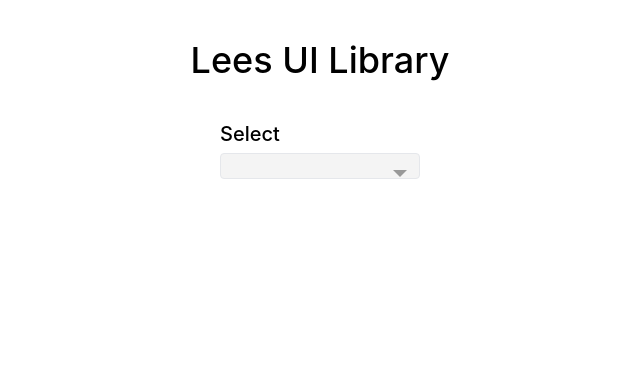
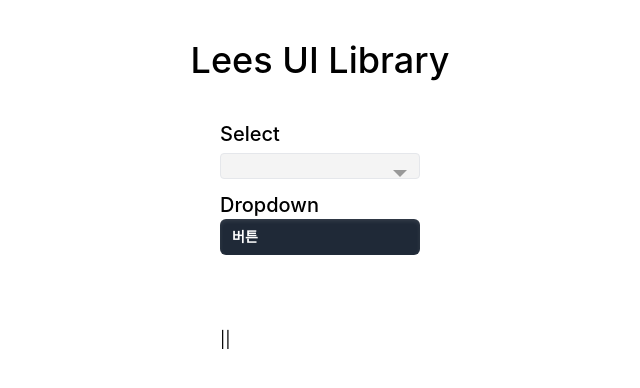
Before and after one commit to elast-ui-lab/elast-ui, a React (Create React App) app in the folder lees-ui/: page / in a window 1280 px wide. Shown: the top 388 px of the page, without its empty margins (320-960 px from the left). Built offline with nearby package versions, Linux system fonts and the light colour scheme.

Commit message:
Feat: dropdown 컴포넌트 생성 및 기본 로직 구현

```diff
--- a/lees-ui/src/App.tsx
+++ b/lees-ui/src/App.tsx
@@ -2,7 +2,7 @@ import React from "react";
 import "./App.css";
 import { Select } from "./components/select/select";
 import styled from "styled-components";
-
+import { Dropdown } from "./components/dropdown/dropdown";
 const selectList = [
   { name: "이은혁", value: "Eunhyeok Lee" },
   { name: "이수연", value: "Sooyeon Lee" },
@@ -32,6 +32,25 @@ function App() {
           </Select.OptionWrapper>
         </Select>
       </div>
+      <div className="w-[200px]">
+        <h3 className="text-xl font-medium">Dropdown</h3>
+        <Dropdown>
+          <Dropdown.Trigger className="inline-flex items-center gap-2 rounded-md bg-gray-800 py-1.5 px-3 text-sm/6 font-semibold text-white shadow-inner shadow-white/10 focus:outline-none data-[hover]:bg-gray-700 data-[open]:bg-gray-700 data-[focus]:outline-1 data-[focus]:outline-white">
+            버튼
+          </Dropdown.Trigger>
+          <Dropdown.ItemWrapper className="w-[52px] text-black">
+            <Dropdown.Item value={"option1"} className="group flex w-full items-center gap-2 rounded-lg py-1.5 px-3 data-[focus]:bg-white/10">
+              옵션1
+            </Dropdown.Item>
+            <Dropdown.Item value={"option2"} className="group flex w-full items-center gap-2 rounded-lg py-1.5 px-3 data-[focus]:bg-white/10">
+              옵션2
+            </Dropdown.Item>
+            <Dropdown.Item value={"option3"} className="group flex w-full items-center gap-2 rounded-lg py-1.5 px-3 data-[focus]:bg-white/10">
+              옵션3
+            </Dropdown.Item>
+          </Dropdown.ItemWrapper>
+        </Dropdown>
+      </div>
     </div>
   );
 }
--- /dev/null
+++ b/lees-ui/src/components/dropdown/dropdown.tsx
@@ -0,0 +1,121 @@
+import React, {
+  useRef,
+  useState,
+  useEffect,
+  useContext,
+  createContext,
+} from "react";
+import styled from "styled-components";
+
+type DropdownProps = {
+  children?: React.ReactNode;
+  className?: string;
+};
+
+type ItemWrapperProps = {
+  children: React.ReactNode;
+  className?: string;
+}
+
+
+type ItemProps = {
+  value: string | number;
+  children: React.ReactNode;
+  className?: string;
+};
+
+const DropdownContext = createContext<any>(undefined);
+
+export const Dropdown = ({children, className} : DropdownProps) => {
+  const [open,setOpen] = useState<boolean>(false);
+  const [selectedValue, setSelectedValue] = useState<any>('');
+  return (
+    <DropdownContext.Provider
+      value={{
+        selectedValue,
+        setSelectedValue,
+        open,
+        setOpen,
+      }}
+    >
+      <DropdownBoxWrapper className={className}>
+        {children} || {selectedValue}
+      </DropdownBoxWrapper>
+    </DropdownContext.Provider>
+  );
+};
+
+
+const Trigger = ({children, className}: DropdownProps) => {
+  const ref = useRef<any>();
+  const { open, setOpen } = useContext(
+    DropdownContext
+  )
+  return (
+    <>
+      <DropdownBox
+        ref={ref}
+        open={open}
+        className={className}
+        onClick={() => {
+          setOpen(!open);
+        }}
+      >
+        {children}
+      </DropdownBox>
+    </>
+  );
+};
+
+const ItemWrapper = ({
+  children, className}: ItemWrapperProps) => {
+  const { open } = useContext(DropdownContext)
+  return (
+    <>
+      <DropdownItemWrapper open={open} className={className}>
+        {children}
+      </DropdownItemWrapper>
+    </>
+  )
+}
+
+const Item = ({ value, children }: ItemProps) => {
+  const { setSelectedValue, setOpen } = useContext(
+    DropdownContext
+  )
+
+  const onClickOption = () => {
+    setSelectedValue(value);
+    setOpen(false);
+  };
+
+  return (
+    <DropdownItem onClick={onClickOption}>
+      {children}
+    </DropdownItem>
+  );
+};
+
+
+Dropdown.Trigger = Trigger;
+Dropdown.ItemWrapper = ItemWrapper;
+Dropdown.Item = Item;
+
+
+const DropdownBoxWrapper = styled.div`
+
+`;
+
+const DropdownBox = styled.button<{ open: boolean }>`
+  width: 100%;
+`;
+
+const DropdownItemWrapper = styled.div<{ open: boolean }>`
+  visibility: ${(props) => (props.open ? "visible" : "hidden")};
+  opacity: ${(props) => (props.open ? "1" : "0")};
+  transition: all 0.1s;
+`;
+
+const DropdownItem = styled.p`
+  cursor: pointer;
+`;
```
